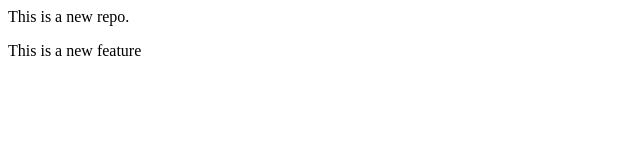
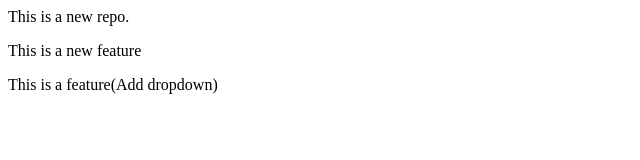
Before and after one commit to samarth-bhoite/local-repo, a plain HTML site: page index.html in a window 1280 px wide. Shown: the whole page, without its empty margins (0-640 px from the left). Drawn offline with Linux system fonts and the light colour scheme.

```diff
--- a/index.html
+++ b/index.html
@@ -1,2 +1,3 @@
 <p> This is a new repo. </p>
 <p> This is a new feature</p>
+<p> This is a feature(Add dropdown)</p>
```
